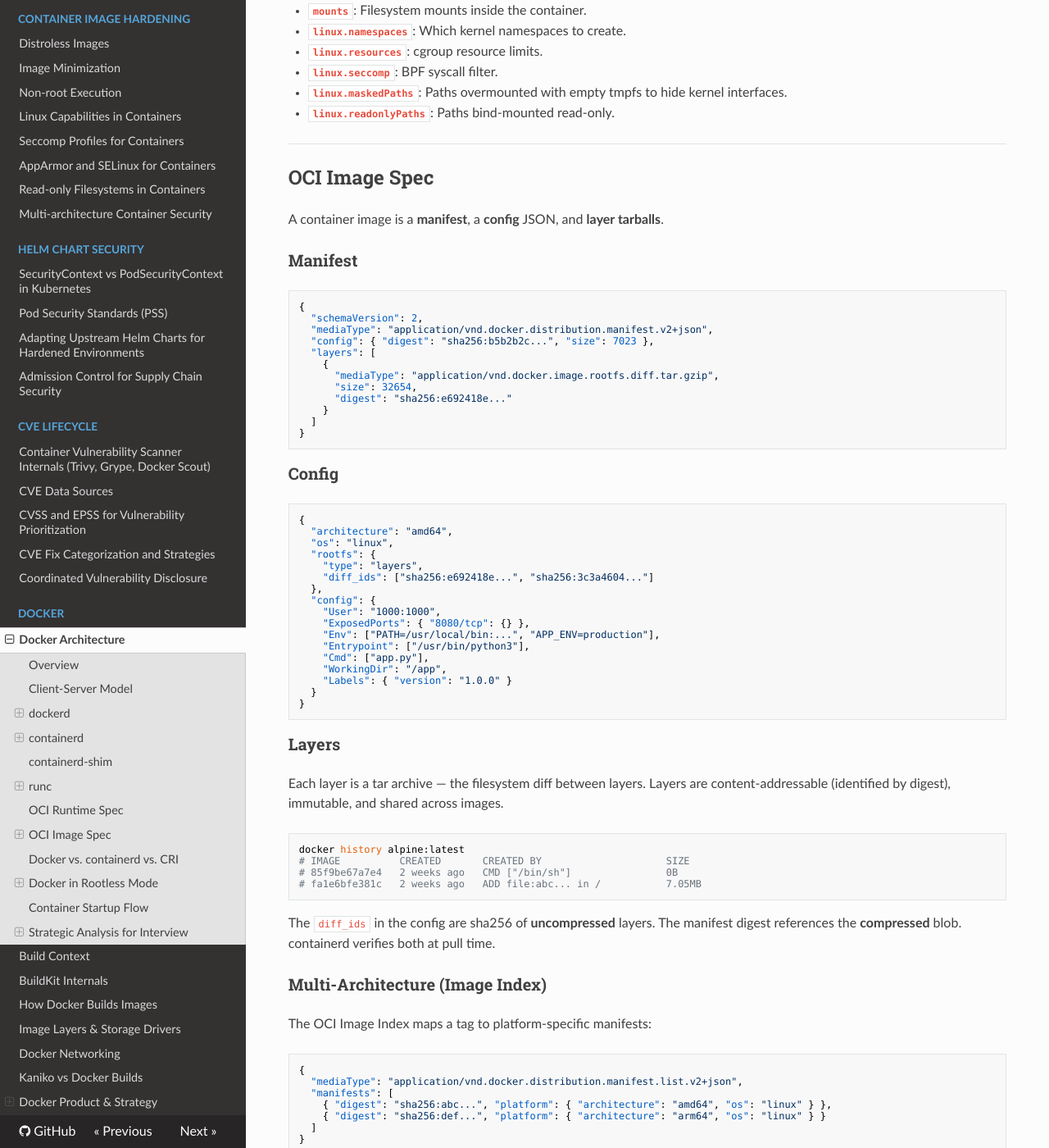
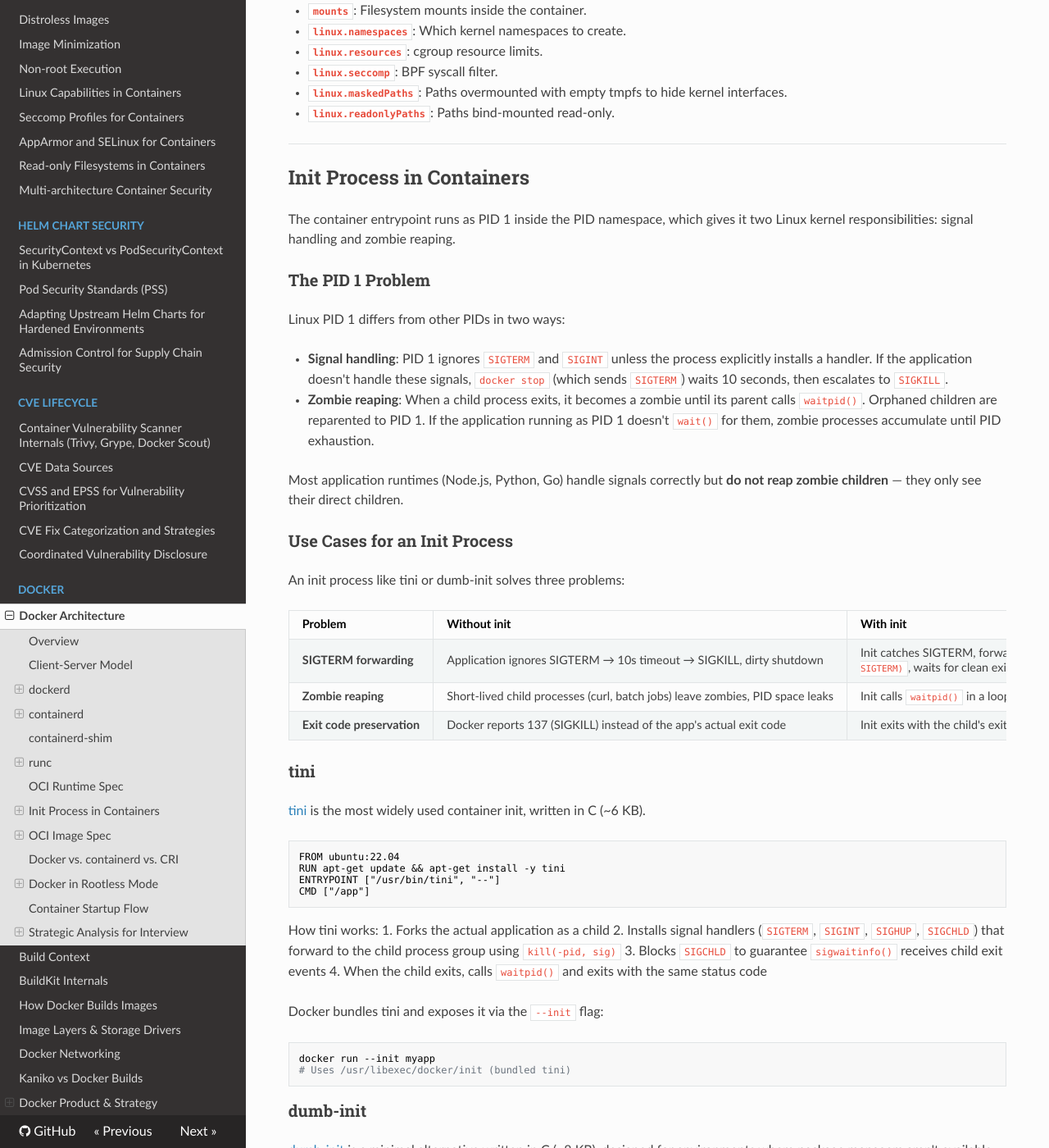
Before and after one commit to schaffe/container-security-fundamentals, an MkDocs documentation site: the page built from docs/articles/30-docker-architecture.md, in a window 1280 px wide and 1400 px high, scrolled down 12363 px. Shown: the whole window at 82% size. Built offline with MkDocs 1.6.1, drawn with Linux system fonts in a browser that asks for light colours; nearby versions of some CDN libraries; some of the changed text lies outside the part shown.

Commit message:
docs: expand tini section in capabilities article, add canonical init process section in docker architecture

````diff
--- a/docs/articles/30-docker-architecture.md
+++ b/docs/articles/30-docker-architecture.md
@@ -616,6 +616,79 @@
 
 ---
 
+## Init Process in Containers
+
+The container entrypoint runs as PID 1 inside the PID namespace, which gives it two Linux kernel responsibilities: signal handling and zombie reaping.
+
+### The PID 1 Problem
+
+Linux PID 1 differs from other PIDs in two ways:
+
+- **Signal handling**: PID 1 ignores `SIGTERM` and `SIGINT` unless the process explicitly installs a handler. If the application doesn't handle these signals, `docker stop` (which sends `SIGTERM`) waits 10 seconds, then escalates to `SIGKILL`.
+- **Zombie reaping**: When a child process exits, it becomes a zombie until its parent calls `waitpid()`. Orphaned children are reparented to PID 1. If the application running as PID 1 doesn't `wait()` for them, zombie processes accumulate until PID exhaustion.
+
+Most application runtimes (Node.js, Python, Go) handle signals correctly but **do not reap zombie children** — they only see their direct children.
+
+### Use Cases for an Init Process
+
+An init process like tini or dumb-init solves three problems:
+
+| Problem | Without init | With init |
+|---|---|---|
+| **SIGTERM forwarding** | Application ignores SIGTERM → 10s timeout → SIGKILL, dirty shutdown | Init catches SIGTERM, forwards to child via `kill(-pid, SIGTERM)`, waits for clean exit |
+| **Zombie reaping** | Short-lived child processes (curl, batch jobs) leave zombies, PID space leaks | Init calls `waitpid()` in a loop, reaps all terminated children |
+| **Exit code preservation** | Docker reports 137 (SIGKILL) instead of the app's actual exit code | Init exits with the child's exit code, preserving signalling for orchestration |
+
+### tini
+
+[tini](https://github.com/krallin/tini) is the most widely used container init, written in C (~6 KB).
+
+```dockerfile
+FROM ubuntu:22.04
+RUN apt-get update && apt-get install -y tini
+ENTRYPOINT ["/usr/bin/tini", "--"]
+CMD ["/app"]
+```
+
+How tini works:
+1. Forks the actual application as a child
+2. Installs signal handlers (`SIGTERM`, `SIGINT`, `SIGHUP`, `SIGCHLD`) that forward to the child process group using `kill(-pid, sig)`
+3. Blocks `SIGCHLD` to guarantee `sigwaitinfo()` receives child exit events
+4. When the child exits, calls `waitpid()` and exits with the same status code
+
+Docker bundles tini and exposes it via the `--init` flag:
+
+```bash
+docker run --init myapp
+# Uses /usr/libexec/docker/init (bundled tini)
+```
+
+### dumb-init
+
+[dumb-init](https://github.com/Yelp/dumb-init) is a minimal alternative written in C (~8 KB), designed for environments where package managers aren't available:
+
+```dockerfile
+FROM python:3.12-slim
+RUN pip install dumb-init
+ENTRYPOINT ["dumb-init", "--"]
+CMD ["python", "app.py"]
+```
+
+Key difference from tini: dumb-init uses `setsid()` to create a new session, so signals are forwarded to the entire process tree. tini uses process group signalling (`kill(-pgid, sig)`). Both achieve the same result — the child process group receives the signal.
+
+### Container Orchestration and Init
+
+Kubernetes does not use tini directly. Each pod's `pause` container holds the PID namespace but does not reap zombies — that's the application's responsibility. If your application spawns child processes, add an init or set `shareProcessNamespace: true` and rely on the sidecar's init.
+
+### When You Don't Need an Init
+
+An init process is unnecessary when:
+- **Single-process containers**: Go binaries, Rust binaries, shell scripts that exec — no children to reap, and signal handling is built into the runtime.
+- **Applications that handle signals correctly**: nginx, Apache, most production-grade servers already install `SIGTERM` handlers.
+- **Ephemeral batch jobs**: The container exits quickly, so zombie accumulation isn't meaningful.
+
+Most production images benefit from `docker run --init` or an explicit tini/dumb-init as the entrypoint, even if only for the zombie reaping guarantee.
+
 ## OCI Image Spec
 
 A container image is a **manifest**, a **config** JSON, and **layer tarballs**.
````
Also changed, not shown: docs/articles/08-distroless-images.md (+1 -1 lines), docs/articles/11-linux-capabilities.md (+12 -2 lines).
